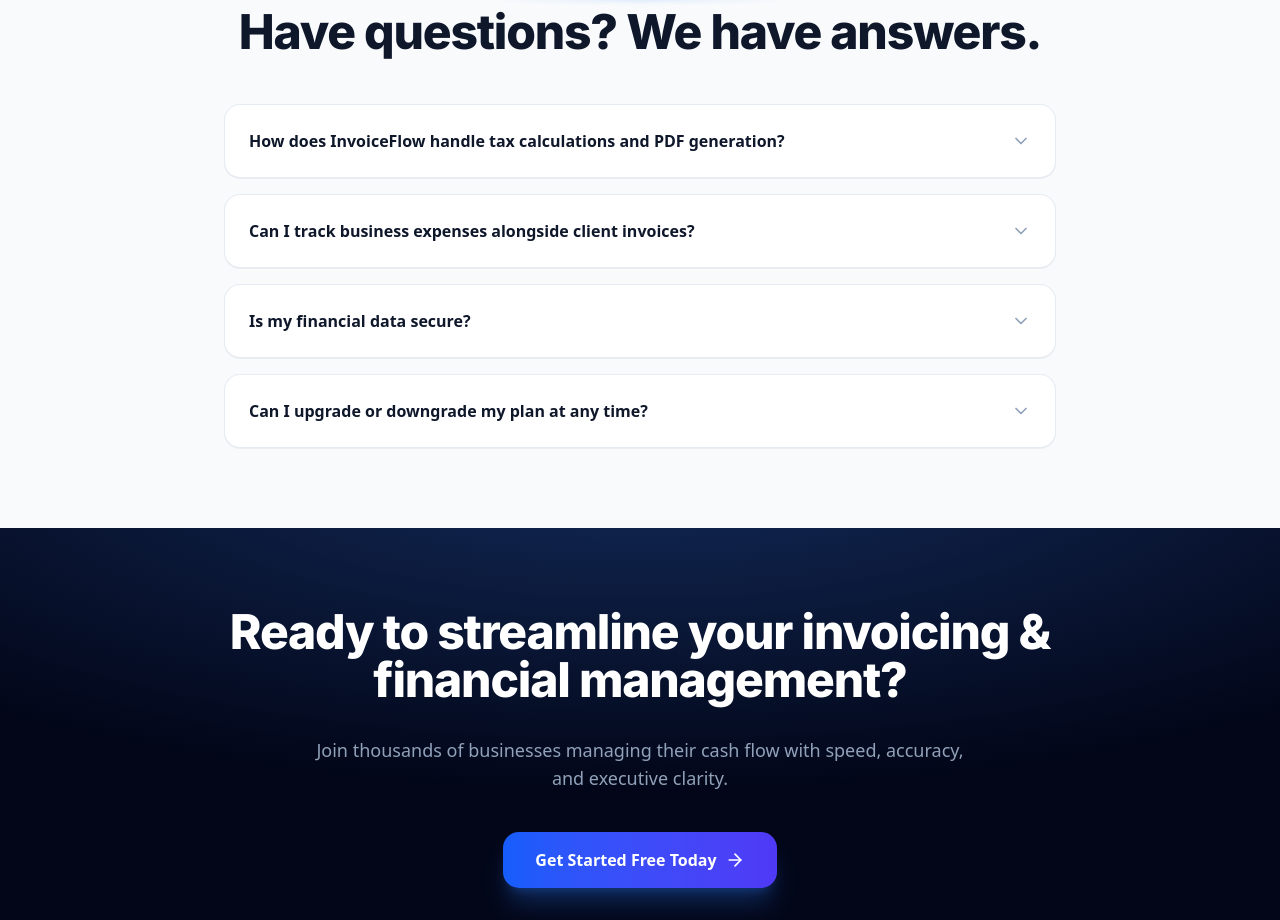
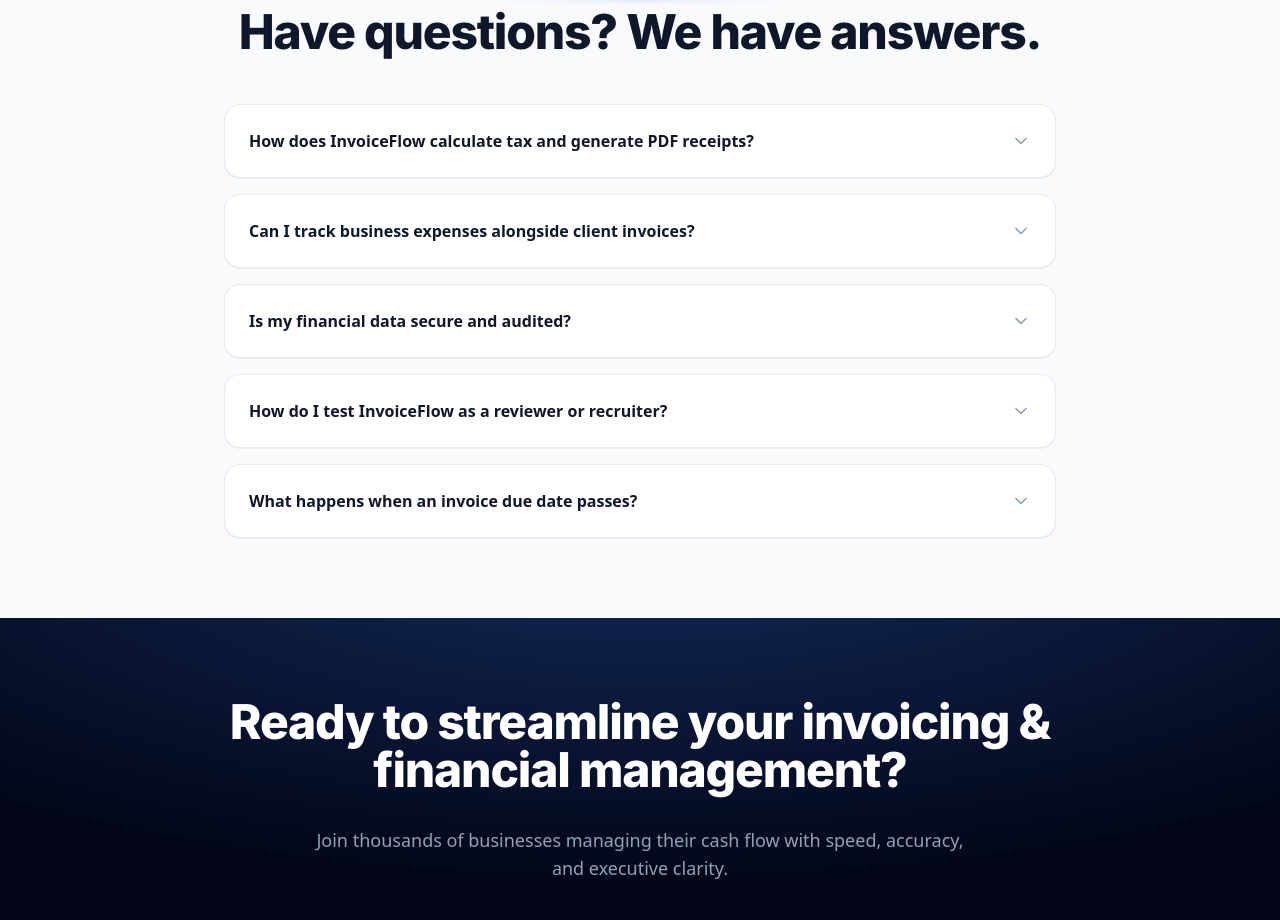
Before and after one commit to RajPakhurde/InvoiceFlow, a React (Vite) app in the folder frontend/: page / in a window 1280 px wide. Shown: the part 4680-5600 px from the top of the page. Built offline with nearby package versions, Linux system fonts and the light colour scheme; no server answers.

Commit message:
Update FAQ section on landing page to reflect updated feature set, security audit logs, and demo account access

```diff
--- a/frontend/src/features/landing/LandingPage.jsx
+++ b/frontend/src/features/landing/LandingPage.jsx
@@ -145,20 +145,24 @@
 
   const faqs = [
     {
-      q: 'How does InvoiceFlow handle tax calculations and PDF generation?',
-      a: 'InvoiceFlow automatically calculates subtotal, tax amounts, and grand totals based on customizable tax rates. You can generate and download pixel-perfect PDF receipts with one click.',
+      q: 'How does InvoiceFlow calculate tax and generate PDF receipts?',
+      a: 'InvoiceFlow automatically computes line item subtotals, customizable tax percentages, and totals. You can generate and download pixel-perfect vector PDF receipts instantly with one click.',
     },
     {
       q: 'Can I track business expenses alongside client invoices?',
-      a: 'Yes! InvoiceFlow includes a full Expense Tracker module allowing you to record expenditures, assign operational categories, and monitor net profit margins.',
+      a: 'Yes! InvoiceFlow includes a full Expense Tracker module allowing you to record expenditures, assign operational categories, and monitor net profit margins in real-time.',
     },
     {
-      q: 'Is my financial data secure?',
-      a: 'Absolutely. All user data is protected by industry-standard JWT authentication and 256-bit encrypted SSL database connections.',
+      q: 'Is my financial data secure and audited?',
+      a: 'Absolutely. All user sessions are protected by dual JWT token authentication, HTTP-Only cookies, 256-bit encrypted SSL database connections, and database security audit logging.',
     },
     {
-      q: 'Can I upgrade or downgrade my plan at any time?',
-      a: 'Yes, you can change your subscription tier anytime from your account settings with zero hassle.',
+      q: 'How do I test InvoiceFlow as a reviewer or recruiter?',
+      a: 'You can use the pre-seeded demo account (demo@invoiceflow.app / password123) or click the "1-Click Demo Login" button on the sign-in page to instantly explore all dashboard analytics, client directories, and invoices.',
+    },
+    {
+      q: 'What happens when an invoice due date passes?',
+      a: 'Unpaid invoices automatically evaluate and update to "Overdue" status as soon as their due date passes, keeping your executive dashboard and cash flow metrics accurate.',
     },
   ];
 
```
